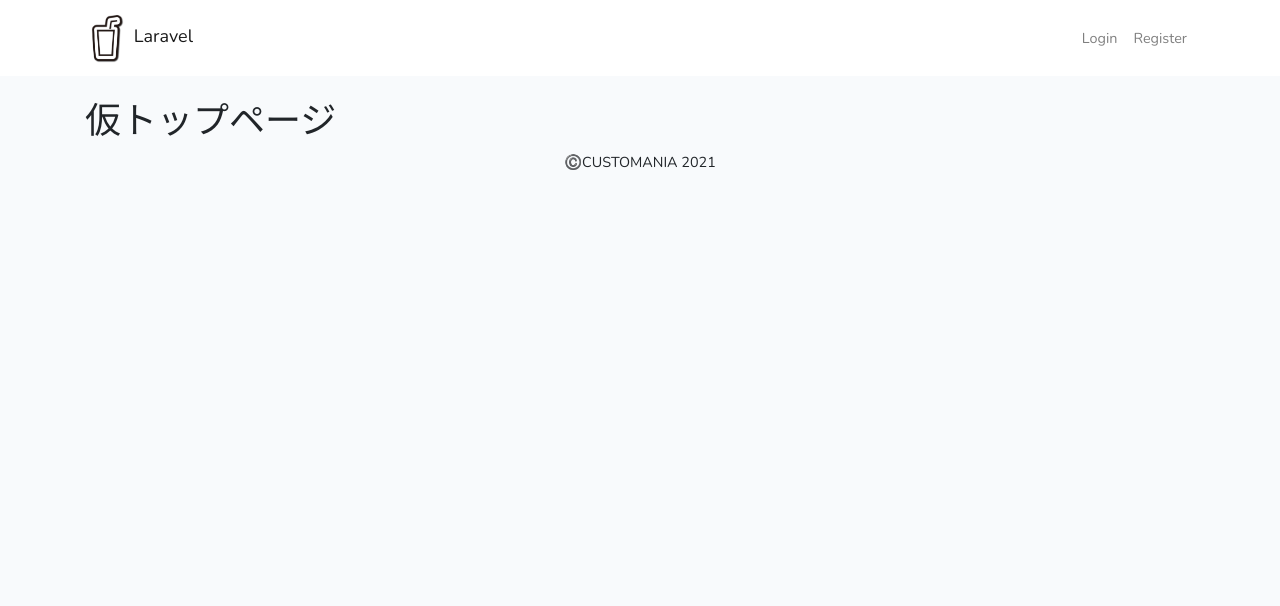
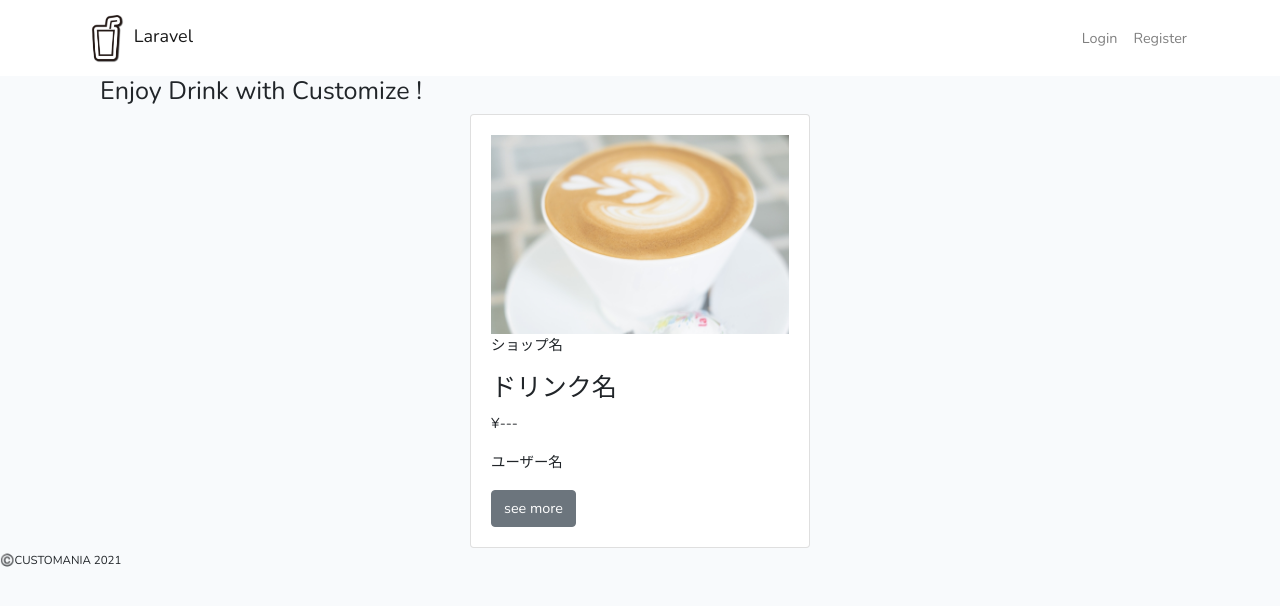
Before and after one commit to ayahonda/customania, a Laravel app: page / in a window 1280 px wide. Shown: the top 606 px of the page. Run offline with Laravel 8, Linux system fonts and the light colour scheme; style sheets or scripts are compiled from the project's sources.

Commit message:
create-top.blade.php

```diff
--- a/resources/sass/app.scss
+++ b/resources/sass/app.scss
@@ -6,3 +6,5 @@
 
 // Bootstrap
 @import '~bootstrap/scss/bootstrap';
+
+@import 'top'
--- a/resources/views/footer.blade.php
+++ /dev/null
@@ -1 +0,0 @@
-<div class="copyright text-center">©️CUSTOMANIA 2021</div>
--- a/resources/views/layouts/app.blade.php
+++ b/resources/views/layouts/app.blade.php
@@ -73,9 +73,12 @@
             </div>
         </nav>
 
-        <main class="py-4">
+        <main class="main container">
             @yield('content')
         </main>
+        <footer class="footer">
+            <small class="copyright text-center">©️CUSTOMANIA 2021</small>
+        </footer>
     </div>
 </body>
 </html>
--- a/resources/views/top.blade.php
+++ b/resources/views/top.blade.php
@@ -2,9 +2,27 @@
 
 @section('content')
 <div class="container">
-    <h1>仮トップページ</h1>
+    <h3>Enjoy Drink with Customize !</h3>
+    <div class="row justify-content-center">
+        <div class="col-md-4">
+            <div class="card">
+                <div class="card-body">
+                    <div class='image-wrapper'><img class='drink-image img-fluid' src="{{ asset('images/drink-latte.jpg') }}" ></div>
+                    <p class='shop'>
+                        ショップ名
+                    </p>
+                    <h3 class='h3 book-title'>ドリンク名</h3>
+                    <p class='price'>
+                        ¥---
+                    </p>
+                    <p class='user'>
+                        ユーザー名
+                    </p>
+                    <a href=""class='btn btn-secondary detail-btn'>see more</a>
+                </div>
+            </div>
+        </div>
+    </div>
 </div>
 
-@include('footer')
-
 @endsection
```
Also changed, not shown: public/images/drink-cold.jpg (added), public/images/drink-hot.jpg (added), public/images/drink-latte.jpg (added), resources/sass/_top.scss (added), 1 other file.
